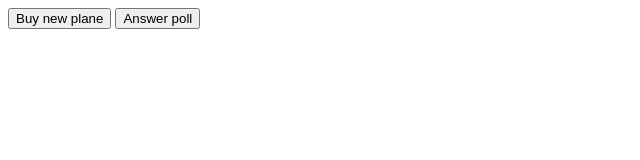
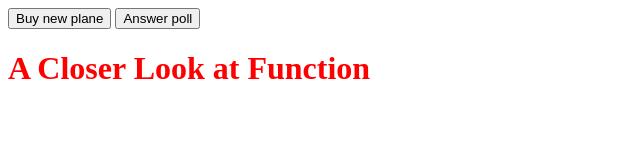
Before and after one commit to sazzadhossain1/learn-javascript, a plain HTML site: page thisCallAndApply.html in a window 1280 px wide. Shown: the whole page, without its empty margins (0-640 px from the left). Drawn offline with Linux system fonts and the light colour scheme.

Commit message:
get h1 tag for change color to red

```diff
--- a/codeChallange.js
+++ b/codeChallange.js
@@ -597,3 +597,8 @@
 
 // A Closer Look at Functions //
 // Coding Challange --- 2 //
+
+(function () {
+  const header = document.querySelector("h1");
+  header.style.color = "red";
+})();
--- a/thisCallAndApply.html
+++ b/thisCallAndApply.html
@@ -9,6 +9,8 @@
   <body>
     <button class="buy">Buy new plane</button>
     <button class="poll">Answer poll</button>
+
+    <h1>A Closer Look at Function</h1>
     <!-- <script src="thisCallAndApply.js"></script> -->
     <script src="codeChallange.js"></script>
   </body>
```
